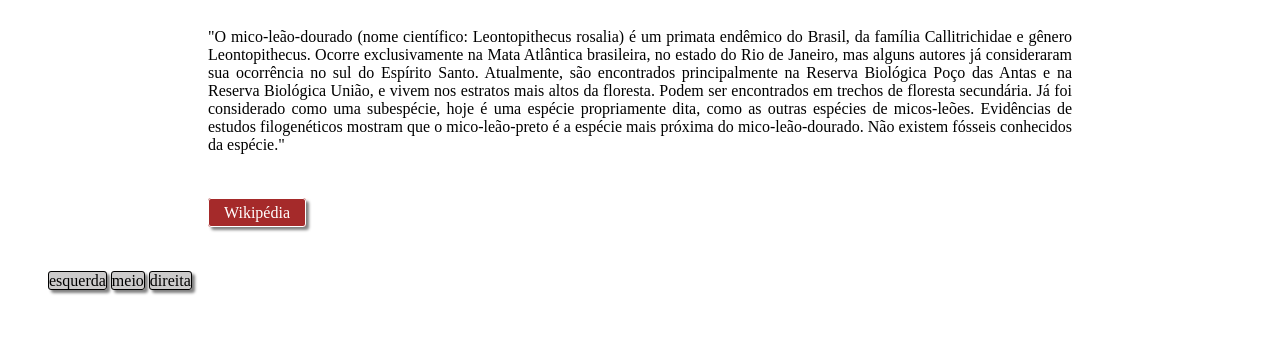
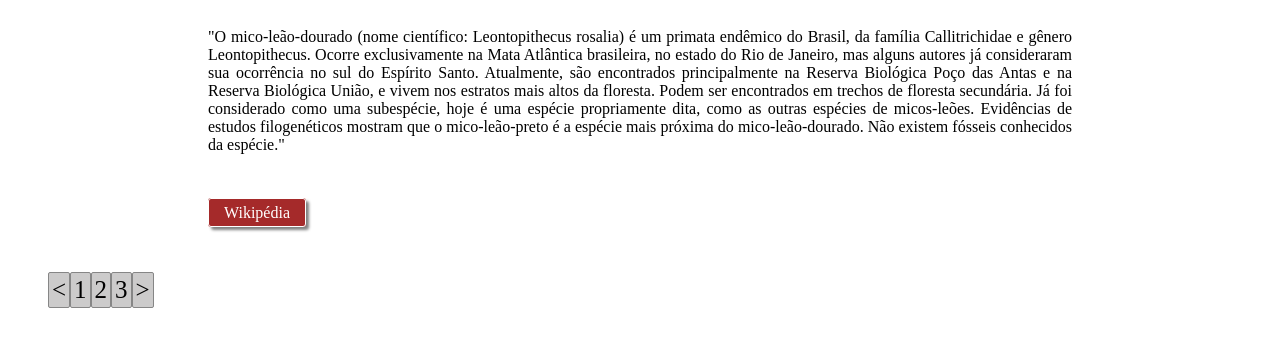
Before and after one commit to ThaissaCaino/zoo_thaissa, a plain HTML site: page index.html in a window 1280 px wide. Shown: the part 323-670 px from the top of the page. Drawn offline with Linux system fonts and the light colour scheme.

Commit message:
paginacao

```diff
--- a/index.html
+++ b/index.html
@@ -31,12 +31,17 @@
         </p>
     </div>
 
-    <div id="paginacao">
-    <ul>
-        <li>esquerda</li>
-        <li>meio</li>
-        <li>direita</li>
-    </ul>
+    <div class="paginacao">
+        <nav>
+            <ul>
+                <li><</li>
+                <li>1</li>
+                <li>2</li>
+                <li>3</li>
+                <li>></li>
+            </ul>
+        </nav>
+
     </div>
 </body>
 </html>
--- a/style.css
+++ b/style.css
@@ -25,20 +25,22 @@ img{
     margin-left: auto;
     margin-right: auto;
 }
-#paginacao ul li{
+
+.paginacao li{
     list-style-type:none;
-    display: inline;
     background-color: rgba(189, 188, 188, 0.774);
-    border: 1px solid;
-    border-radius: 3px;
-    box-shadow: 3px 3px 3px gray;
-    padding: 0;
+    border: 0.1px solid;
+    border-color: rgb(134, 134, 134);
+    border-radius: 2px;
+    padding: 3px 3px;
     text-decoration: none;
     font-family: 'Times New Roman', Times, serif;
+    font-size: 25px;
+    float: left;
 
 }
 
-#paginacao ul li:hover{
+.paginacao li:hover{
     background-color: rgb(160, 159, 159);
 }
 
```
